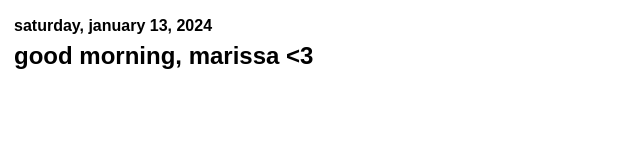
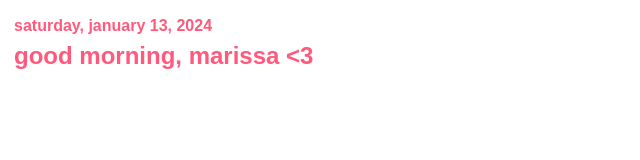
Before and after one commit to honeyp1um/marissa, a plain HTML site: page index.html in a window 1280 px wide. Shown: the whole page, without its empty margins (0-640 px from the left). Drawn offline with Linux system fonts and the light colour scheme.

Commit message:
Update index.html

```diff
--- a/index.html
+++ b/index.html
@@ -6,7 +6,7 @@
         display: flex;
         font-family: sans-serif;
         font-size: 18pt;
-        color: #ff597d5;
+        color: #FF597D;
         padding: 5px;
         border: 1px solid #ffffff;
         justify-content: left;
```
